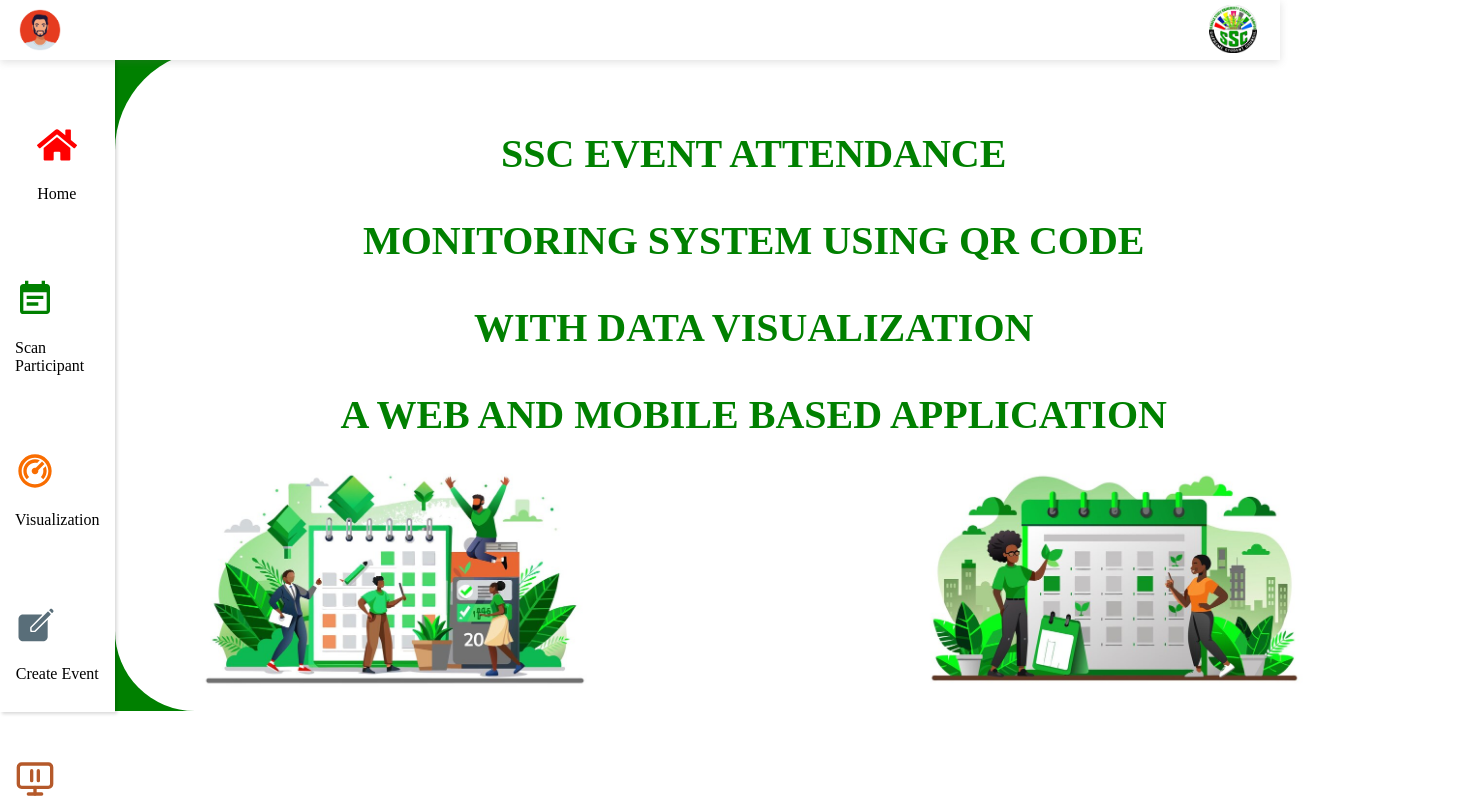
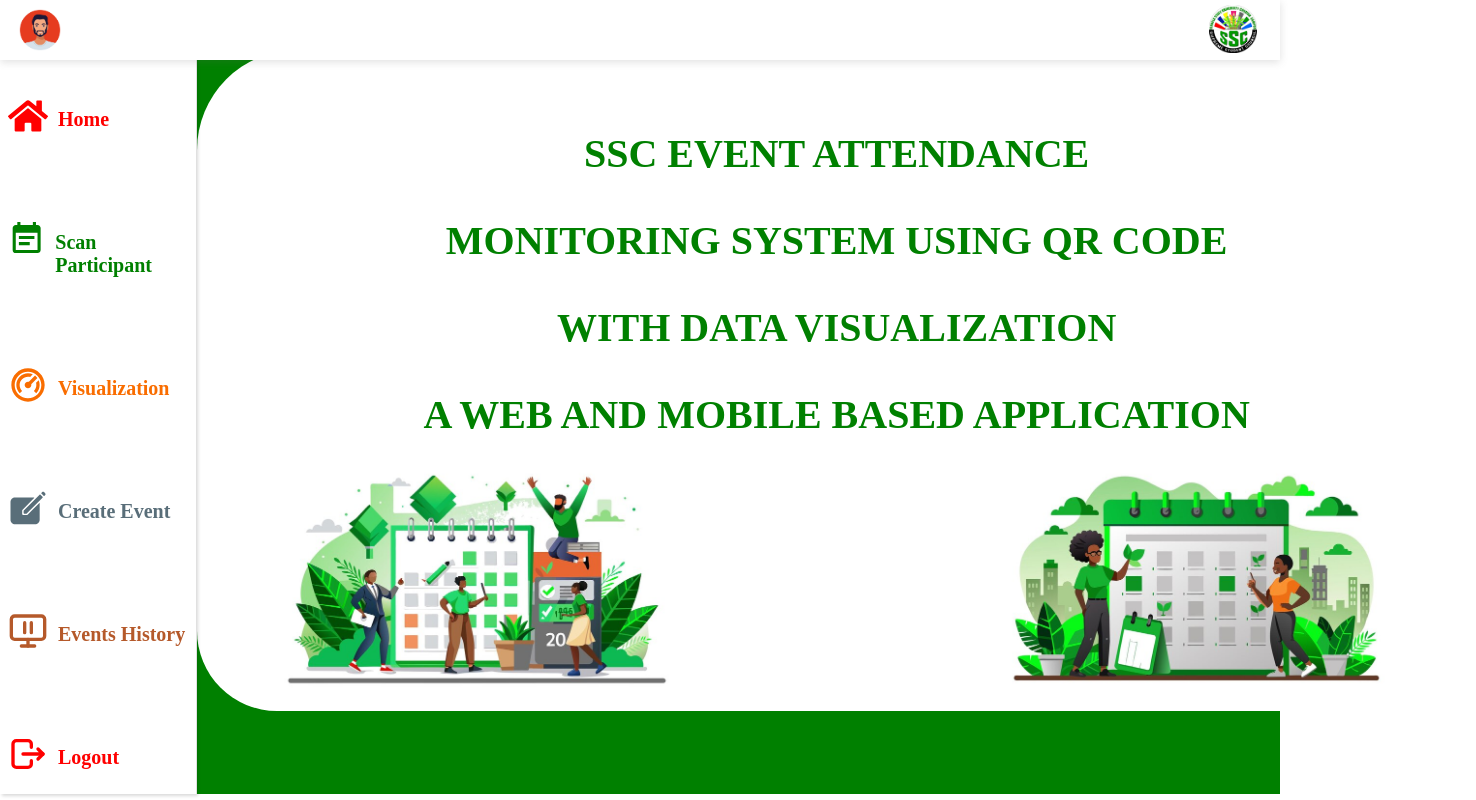
Before and after one commit to Christjacoben/Scc-frontend, a React (Vite) app: page /dashboard in a window 1280 px wide. Shown: the top 800 px of the page, 1476 px wide, since content can reach past the window. Built offline with nearby package versions, Linux system fonts and the light colour scheme.

Commit message:
Update Dashboard.css

```diff
--- a/src/components/Dashboard.css
+++ b/src/components/Dashboard.css
@@ -449,6 +449,9 @@
 }
 
 @media only screen and (min-width: 1200px) {
+  ::-webkit-scrollbar {
+    display: none;
+  }
   .main {
     position: absolute;
     top: 0;
@@ -474,9 +477,7 @@
     box-shadow: rgba(0, 0, 0, 0.56) 0px 22px 70px 4px;
     z-index: 3;
   }
-  .side-content {
-    background-color: orange;
-  }
+
   .nav {
     position: absolute;
     top: 0;
@@ -500,28 +501,31 @@
     height: 50px;
   }
   .icons {
-    margin-top: 60px;
+    margin-top: 1px;
   }
   .side-content {
     display: flex;
-    padding: 15px;
-    height: 39.5rem;
+    width: 15%;
+    padding: 8px;
+    height: 45.5rem;
     flex-direction: column;
-    align-items: center;
+    align-items: flex-start;
     border-bottom: none;
     background-color: white;
     box-shadow: rgba(10, 10, 0, 0.15) 2.4px 2.4px 3.2px;
     z-index: 1;
   }
   .barGrap {
+    position: absolute;
     display: flex;
     margin-top: 30px;
-    margin-left: 40px;
+    margin-left: 10%;
     width: 48rem;
-    height: 20rem;
+    height: 19rem;
+    z-index: 1;
   }
   .bar {
-    padding: 10px;
+    padding: 30px;
     border-radius: 10px;
     margin-left: 14px;
     box-shadow: rgba(0, 0, 0, 0.1) 0px 0px 5px 0px,
@@ -568,12 +572,13 @@
   }
   .user-indicator {
     position: absolute;
-    top: 27rem;
-    left: 5rem;
-    width: 45rem;
-    height: 16rem;
+    top: 25rem;
+    left: 16.5rem;
+    width: 50rem;
+    height: 24.5rem;
     border-radius: 15px;
     box-shadow: rgba(99, 99, 99, 0.2) 0px 2px 8px 0px;
+    z-index: 1;
   }
   .user-content {
     display: flex;
@@ -667,8 +672,8 @@
   .event-qr-main {
     position: absolute;
     top: 6.5rem;
-    left: 7.1rem;
-    width: 77rem;
+    left: 15rem;
+    width: 68rem;
     height: 35rem;
     border-radius: 15px;
     box-shadow: rgba(0, 0, 0, 0.35) 0px 5px 15px;
@@ -681,9 +686,9 @@
   }
   .event-qr-data {
     margin-top: 3%;
-    max-height: 400px;
+    max-height: 450px;
     overflow-y: auto;
-    padding: 15px;
+    padding: 1px;
     margin-left: 40px;
   }
 
@@ -837,6 +842,43 @@
   .history-table tr:hover {
     background-color: #e9e9e9;
   }
+
+  .side-content-label {
+    display: flex;
+    width: 100%;
+    flex-direction: row;
+    margin-top: 37px;
+    padding-bottom: 30px;
+    cursor: pointer;
+  }
+  .side-content-label:hover {
+    background-color: #f0f0f0;
+  }
+  .side-content-label p {
+    margin-left: 10px;
+    margin-top: 13px;
+    font-size: 20px;
+
+    font-weight: bolder;
+  }
+  .home {
+    color: red;
+  }
+  .scan {
+    color: green;
+  }
+  .vis {
+    color: #f96d00;
+  }
+  .create {
+    color: #596e79;
+  }
+  .evehistory {
+    color: #b5592a;
+  }
+  .logout-p {
+    color: red;
+  }
   .courses {
     position: absolute;
     top: 5rem;
@@ -853,6 +895,7 @@
     border-radius: 15px;
     width: 15rem;
     margin: 10px;
+    margin-left: 64%;
   }
   .course-card h3 {
     font-size: 20px;
@@ -867,8 +910,8 @@
   }
   .total-card {
     position: absolute;
-    top: 1px;
-    left: 18rem;
+    top: -4px;
+    left: 18.5rem;
     display: flex;
     flex-direction: column;
     justify-content: center;
@@ -924,8 +967,10 @@
   }
 
   .dash-home {
-    width: 90rem;
-    height: 41.3rem;
+    width: 72rem;
+    height: 46.5rem;
+    margin-left: 1px;
+
     background-color: green;
   }
 
@@ -961,7 +1006,7 @@
   }
   .participant-table-container {
     width: 100%;
-    max-height: 100px;
+    max-height: 260px;
     overflow-y: auto;
     padding: 5px;
     margin-left: -5px;
@@ -1004,4 +1049,58 @@
   .participant-table th {
     background-color: green;
   }
+  .course-cards-container {
+    margin-top: 8rem;
+  }
+  .popup {
+    position: fixed;
+    top: 50%;
+    left: 58%;
+    width: 79%;
+    transform: translate(-50%, -50%);
+    background-color: white;
+    padding: 20px;
+    box-shadow: 0 0 10px rgba(0, 0, 0, 0.1);
+    border-radius: 10px;
+    z-index: 1000;
+  }
+
+  .popup-content {
+    margin-left: 10px;
+    max-height: 80vh;
+    overflow-y: auto;
+  }
+
+  .close-popup {
+    position: absolute;
+    top: 10px;
+    right: 10px;
+    background: none;
+    border: none;
+    font-size: 20px;
+    cursor: pointer;
+  }
+  .popup-content button {
+    padding: 10px;
+    margin-left: 8px;
+    border-radius: 10px;
+    border: none;
+    color: white;
+    background-color: green;
+  }
+  .popup-content input {
+    width: 40%;
+    padding: 10px;
+    margin-left: 8px;
+    border-radius: 10px;
+    border: 1px solid grey;
+  }
+  .history-func {
+    margin-left: 35%;
+  }
+  .popup-content h2 {
+    margin-left: 8%;
+    font-size: 30px;
+    color: green;
+  }
 }
```
